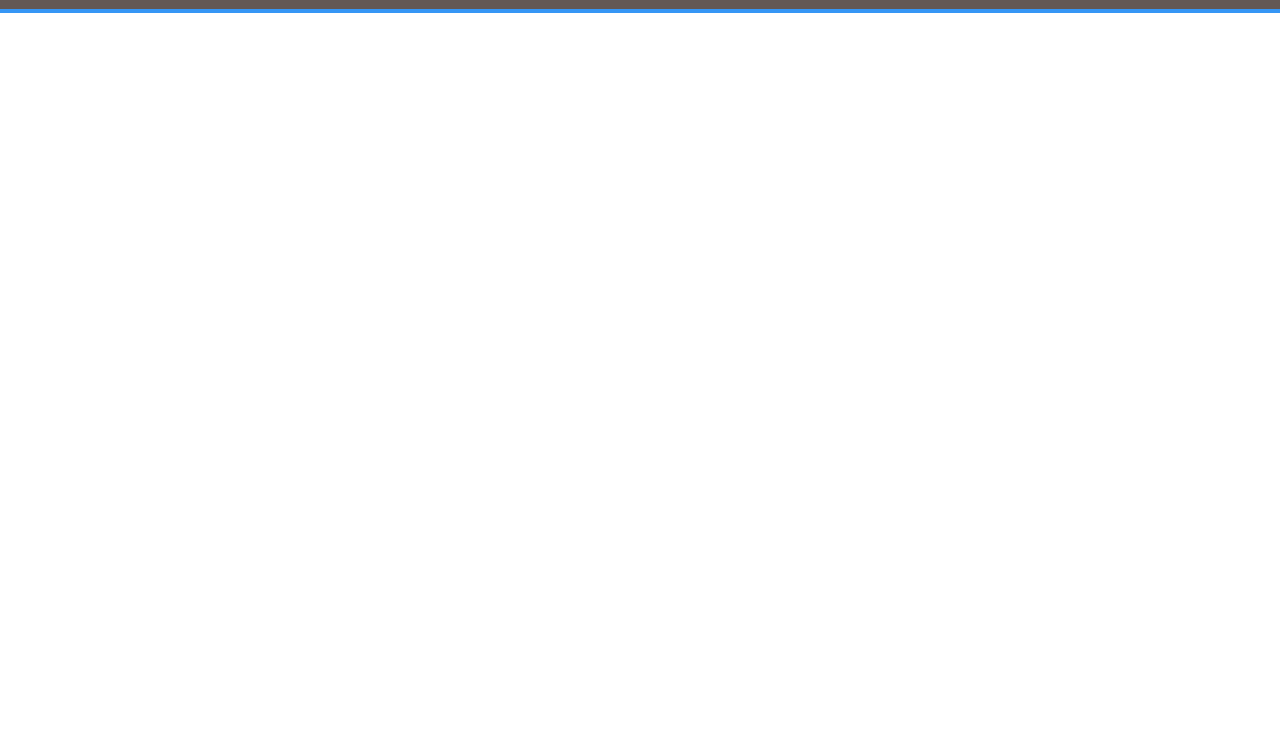
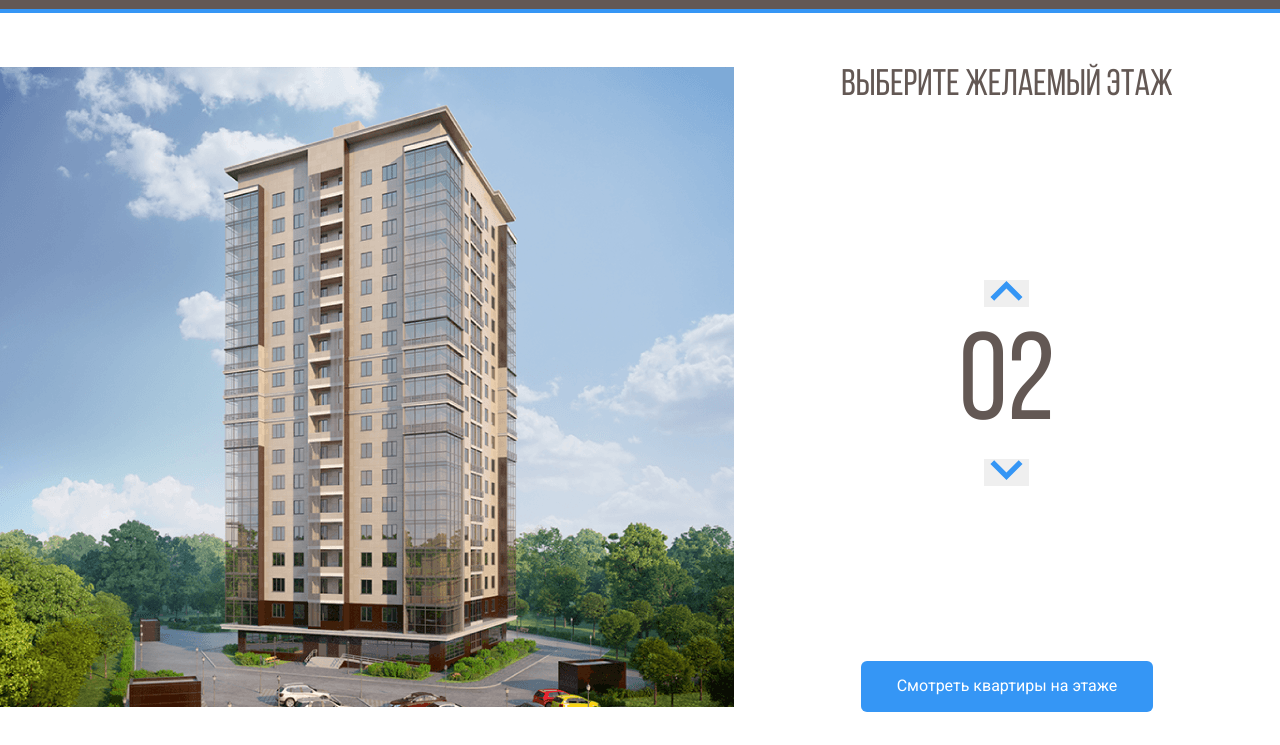
Before and after one commit to marychevnikolay/melody, a plain HTML site: page index.html in a window 1280 px wide. Shown: the part 55-800 px from the top of the page. Drawn offline with Linux system fonts and the light colour scheme.

Commit message:
верстка секции с навигацией квартир

```diff
--- a/index.html
+++ b/index.html
@@ -1,9 +1,10 @@
 <!DOCTYPE html>
-<html lang="ru">
+<html lang="en">
 <head>
   <meta charset="UTF-8">
+  <meta http-equiv="X-UA-Compatible" content="IE=edge">
   <meta name="viewport" content="width=device-width, initial-scale=1.0">
-	<title>Melody</title>
+  <title>ЖК Мелодия</title>
   <link rel="preconnect" href="https://fonts.googleapis.com">
   <link rel="preconnect" href="https://fonts.gstatic.com" crossorigin>
   <link href="https://fonts.googleapis.com/css2?family=Roboto:wght@400;700&display=swap" rel="stylesheet">
@@ -11,26 +12,87 @@
   <link rel="stylesheet" href="style/style.css">
 </head>
 <body>
-
   <header class="header">
     <div class="navbar">
       <a href="./index.html" class="logo">
-				<img src="img/logo.svg" alt="Logo: ">
+        <img src="img/logo.svg" alt="Logo: ЖК Мелодия">
       </a>
-			<nav class="navbar-nav">
+      <nav class="navbar">
         <ul class="navbar-menu">
-					<li class="navbar-item"><a href="#" class="navbar-link">Подобрать <br> квартиру</a></li>
-					<li class="navbar-item"><a href="#" class="navbar-link">Забронировать <br> квартиру</a></li>
-					<li class="navbar-item"><a href="#" class="navbar-link">Ход <br> строительства</a></li>
-					<li class="navbar-item"><a href="#" class="navbar-link">Проектная <br> декларация</a></li>
+          <li class="navbar-item">
+            <a href="" class="navbar-link">Подобрать <br />квартиру</a>
+          </li>
+          <li class="navbar-item">
+            <a href="" class="navbar-link">Забронировать <br />квартиру</a>
+          </li><li class="navbar-item">
+            <a href="" class="navbar-link">Ход <br />строительства</a>
+          </li><li class="navbar-item">
+            <a href="" class="navbar-link">Проектная <br />декларация</a>
+          </li>
         </ul>
       </nav>
       <div class="navbar-contacts">
         <span class="navbar-text">Закажите звонок:</span>
-				<a href="tel:+78431234567" class="navbar-phone">8 (843) 123-45-67</a>
+        <a class="navbar-phone" href="tel:+78431234567">8 (843) 123-45-67</a>
       </div>
+      <!-- /.navbar-contacts -->
   </div>
+  <!-- /.navbar -->
   </header>
 
+  <main class="main">
+    <div class="main-image">
+    <svg
+    class="home-image"
+    width="734"
+    height="640"
+    viewBox="0 0 734 640"
+    fill="none"
+    xmlns="http://www.w3.org/2000/svg"
+    xmlns:xlink="http://www.w3.org/1999/xlink"
+    >
+      <rect width="734" height="640" fill="url(#pattern0)" />
+      <defs>
+        <pattern id="pattern0" patternContentUnits="objectBoundingBox" width="1" height="1">
+          <use xlink:href="#image0" transform="translate(-0.00408719) scale(0.0013624 0.0015625)" />
+        </pattern>
+        <image id="image0" width="740" height="640" xlink:href="img/home.png" />
+      </defs>
+      <path d="M222 527L442.8 535L512 521.3V543L443.5 562.7L222 551.7V527Z" fill="#3595F6" fill-opacity="0.75" />
+      <path d="M223 526V501L443.3 504.3L513 501V521L443.7 534L223 526Z" fill="#3595F6" fill-opacity="0.75" />
+      <path d="M223 500V475H444H513V498L445 505L223 500Z" fill="#3595F6" fill-opacity="0.75" />
+      <path d="M223 476V451L444.3 447.3L512 454V476H444" fill="#3595F6" fill-opacity="0.75" />
+      <path d="M223 450V424L444.5 420.7L513 431.7V453L444 446.3L223 450Z" fill="#3595F6" fill-opacity="0.75" />
+      <path d="M222 423V399.3L443 387L514 410V431.3L443 419L222 423Z" fill="#3595F6" fill-opacity="0.75" />
+      <path d="M222 401V376L444.2 359.7L514 388.3V409L443.7 387.3L222 401Z" fill="#3595F6" fill-opacity="0.75" />
+      <path d="M222 376V351L444.5 330.7L514 367.3V388L442 359.3L222 376Z" fill="#3595F6" fill-opacity="0.75" />
+      <path d="M222 350V326L445 301.3L514 345.3V367L444.7 329L222 350Z" fill="#3595F6" fill-opacity="0.75" />
+      <path d="M222 325V301L444.5 272.3L514 323.3V344L443.7 301.7L222 325Z" fill="#3595F6" fill-opacity="0.75" />
+      <path d="M221 301V277L443.3 244L514 303.3V323L444 272.3L221 301Z" fill="#3595F6" fill-opacity="0.75" />
+      <path d="M222 276V252L443.2 217L513 281V302L444.3 243.7L222 276Z" fill="#3595F6" fill-opacity="0.75" />
+      <path d="M222 252V227L444.3 189L513 259.3V280L444 216L222 252Z" fill="#3595F6" fill-opacity="0.75" />
+      <path d="M222 226V201L442.8 157.3L513 236.3V259L444 185.7L222 226Z" fill="#3595F6" fill-opacity="0.75" />
+      <path d="M223 202V177L443 129L513 214V237L442.3 157.7L223 202Z" fill="#3595F6" fill-opacity="0.75" />
+      <path d="M222 177V152L441.8 100L513 192.3V215L443.3 128.7L222 177Z" fill="#3595F6" fill-opacity="0.75" />
+      <path d="M222 152V126L444 69.3L513 171V192L443.7 100.3L222 152Z" fill="#3595F6" fill-opacity="0.75" />
+      </svg>
+     </div>
+    <!-- /.main-image -->
+    <div class="main-info">
+      <h2 class="main-tittle">Выберите желаемый этаж</h2>
+      <div class="counter-group">
+        <button class="counter-button counter-up">
+          <img class="counter-arrow counter-arrow-up" src="img/arrow.svg" alt="arrow-up">
+        </button>
+        <span class="counter">02</span>
+        <button class="counter-button counter-down">
+          <img class="counter-arrow counter-arrow-down" src="img/arrow.svg" alt="arrow-down">
+        </button>
+      </div>
+      <!-- /.counter-group -->
+      <button class="button button-primary">Смотреть квартиры на этаже</button>
+    </div>
+    <!-- /.main-info -->
+  </main>
 </body>
 </html>
--- a/style/style.css
+++ b/style/style.css
@@ -1,4 +1,12 @@
-*{
+@font-face {
+  font-family: "Bebas Neue Cyrillic";
+  src: local("BebasNeueRegular"),
+    url("../fonts/BebasNeueRegular.woff2") format("woff2"),
+    url("../fonts/BebasNeueRegular.woff") format("woff");
+  font-display: swap;
+}
+
+* {
   box-sizing: border-box;
 }
 body {
@@ -6,7 +14,8 @@ body {
 }
 .header {
   background-color: #635854;
-	padding: 12px 0;
+  padding-top: 12px;
+  padding-bottom: 12px;
   border-bottom: 4px solid #3596f5;
 }
 .navbar {
@@ -29,15 +38,14 @@ body {
 }
 .navbar-link {
   text-decoration: none;
-	color:  #fff;
+  color: #fff;
 }
 .navbar-contacts {
   text-align: right;
-
 }
 .navbar-text {
   display: block;
-	color:  #fff;
+  color: #fff;
   margin-bottom: 4px;
   font-size: 14px;
   line-height: 16px;
@@ -49,3 +57,59 @@ body {
   text-decoration: none;
   color: #fff;
 }
+.main {
+  max-width: 1280px;
+  margin: auto;
+  padding-top: 54px;
+  display: flex;
+}
+.main-info {
+  flex-grow: 1;
+  text-align: center;
+  display: flex;
+  flex-direction: column;
+  align-items: center;
+  justify-content: space-between;
+}
+.home-image path {
+  opacity: 0;
+  cursor: pointer;
+}
+.home-image path:hover {
+  opacity: 1;
+}
+.counter-group {
+  display: flex;
+  flex-direction: column;
+  align-items: center;
+}
+.counter-button {
+  cursor: pointer;
+  color: #fff;
+  border: none;
+}
+.counter-arrow-down {
+  transform: rotateX(180deg);
+}
+.main-tittle {
+  margin: 0;
+  font-family: "Bebas Neue Cyrillic", sans-serif;
+  font-weight: normal;
+  font-size: 37px;
+  line-height: 37px;
+  color: #635854;
+}
+.counter {
+  font-family: "Bebas Neue Cyrillic", sans-serif;
+  color: #635854;
+  font-size: 124px;
+  margin-top: 10px;
+}
+.button-primary {
+  background: #3596f5;
+  border-radius: 6px;
+  color: #fff;
+  border: none;
+  padding: 16px 36px;
+  cursor: pointer;
+}
```
Also changed, not shown: fonts/BebasNeueRegular.woff (added), fonts/BebasNeueRegular.woff2 (added), img/Group3.svg (added), img/arrow.svg (added), img/home.png (added). Lines whose indentation alone changed are shown as unchanged.
